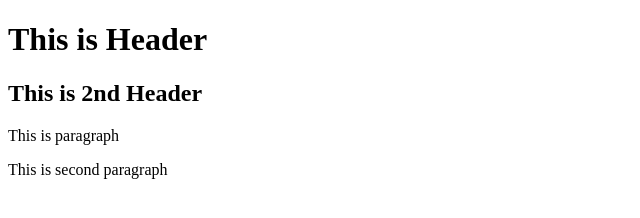
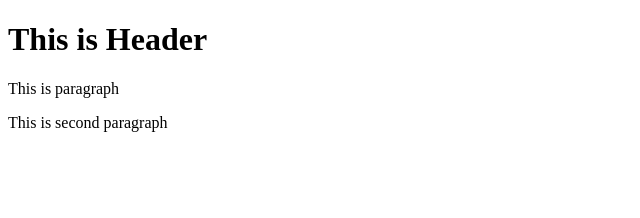
Before and after one commit to ahmad-ausaf0/test, a website: page index.html in a window 1280 px wide. Shown: the whole page, without its empty margins (0-640 px from the left). Drawn offline with Linux system fonts and the light colour scheme.

Commit message:
fourth commit

```diff
--- a/index.html
+++ b/index.html
@@ -4,8 +4,7 @@
 
     <body>
         <h1>This is Header</h1>
-	<h2>This is 2nd Header</h2>
-        <p>This is paragraph</p>
+	<p>This is paragraph</p>
         <p>This is second paragraph</p>
     </body>
 </html>
```
